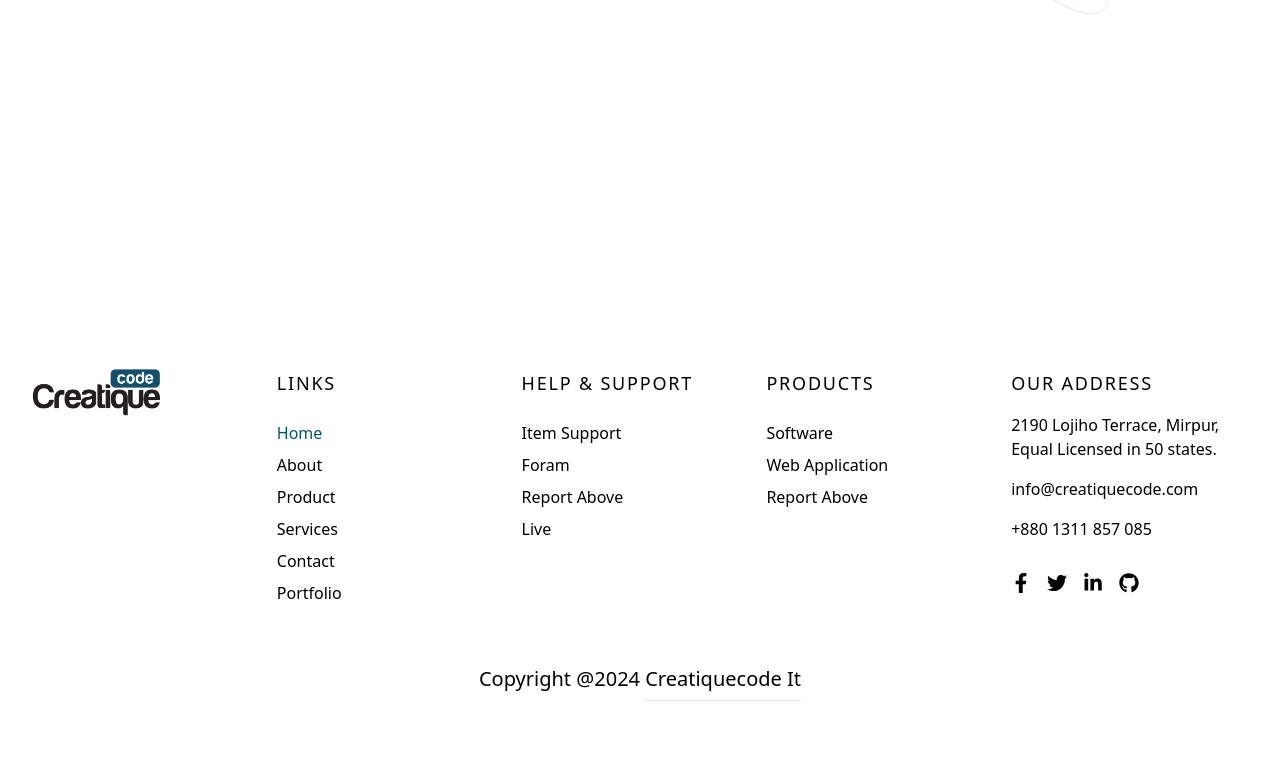
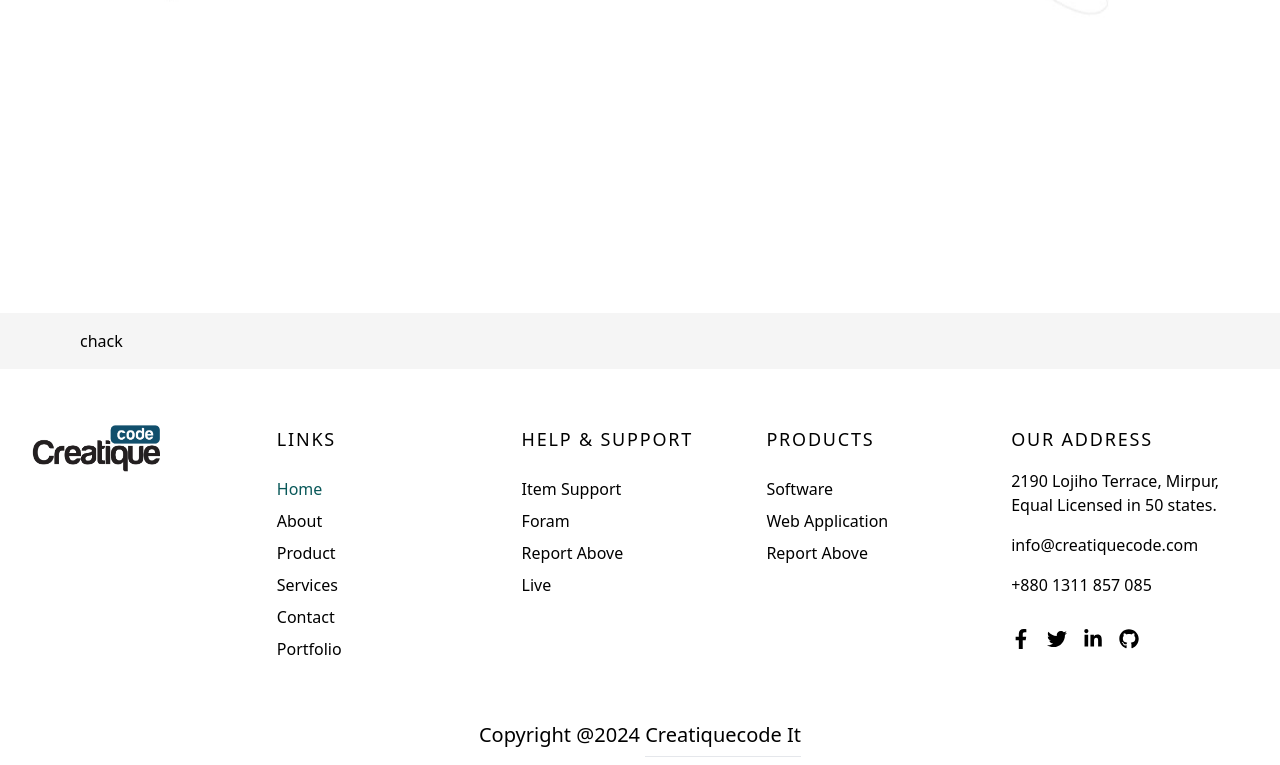
Before and after one commit to ahsanTonmoy/creatiqueCode, a Next.js app: page / in a window 1280 px wide. Shown: the part 598-1363 px from the top of the page. Before the commit the page ends 1307 px from the top, so only its background shows below. Built offline with nearby package versions, Linux system fonts and the light colour scheme.

Commit message:
add secendary bg

```diff
--- a/src/app/page.js
+++ b/src/app/page.js
@@ -4,8 +4,13 @@ import React from 'react';
 const page = () => {
   return (
     <div>
+      {/* f */}
       <div className='container'>
         <Bannar/>
+      </div>
+      {/* s */}
+      <div className='secendary-bg container'>
+        chack
       </div>
     </div>
   );
--- a/src/app/style.css
+++ b/src/app/style.css
@@ -15,6 +15,7 @@
     --prime-eleven: #FFCE4C;
     --prime-twelve: #FFE500;
     --fillBtn-bg: #095859;
+    --secendary-bg: #F5F5F5;
 
 }
 
@@ -53,6 +54,9 @@
         padding: 1rem 1.5rem;
     }
 }
+.secendary-bg{
+    background-color: var(--secendary-bg);
+}
 /*  */
 .sidebar{
     backdrop-filter: blur(4px);
```
